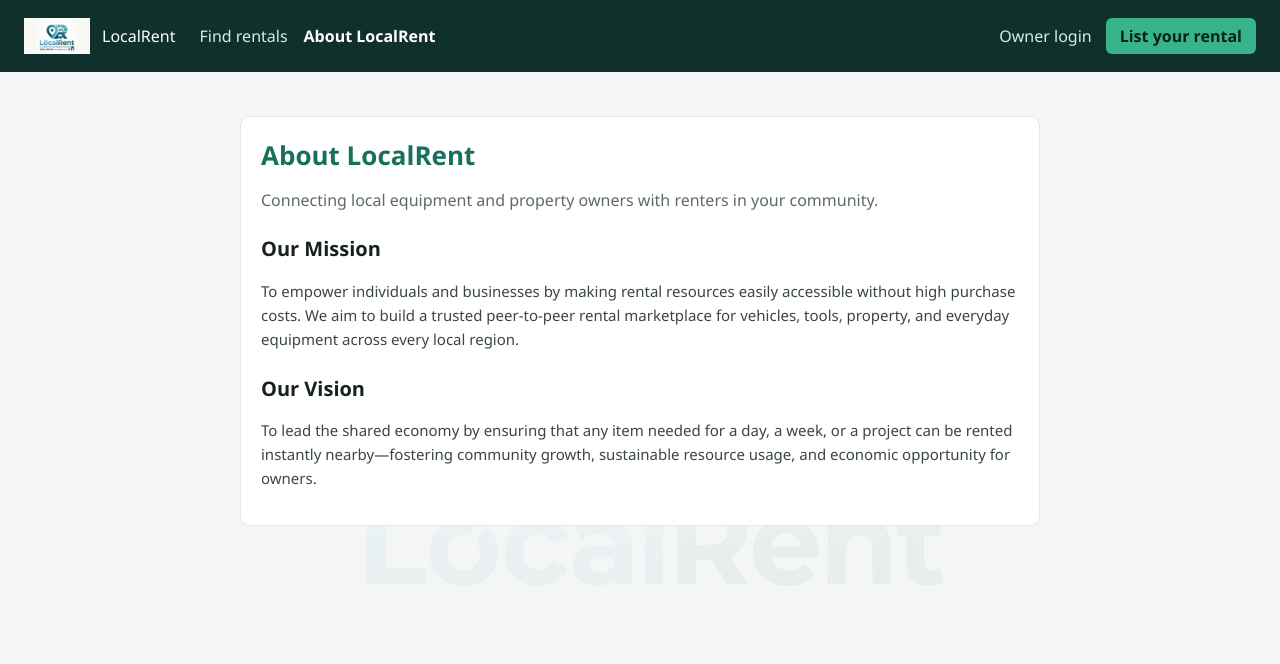
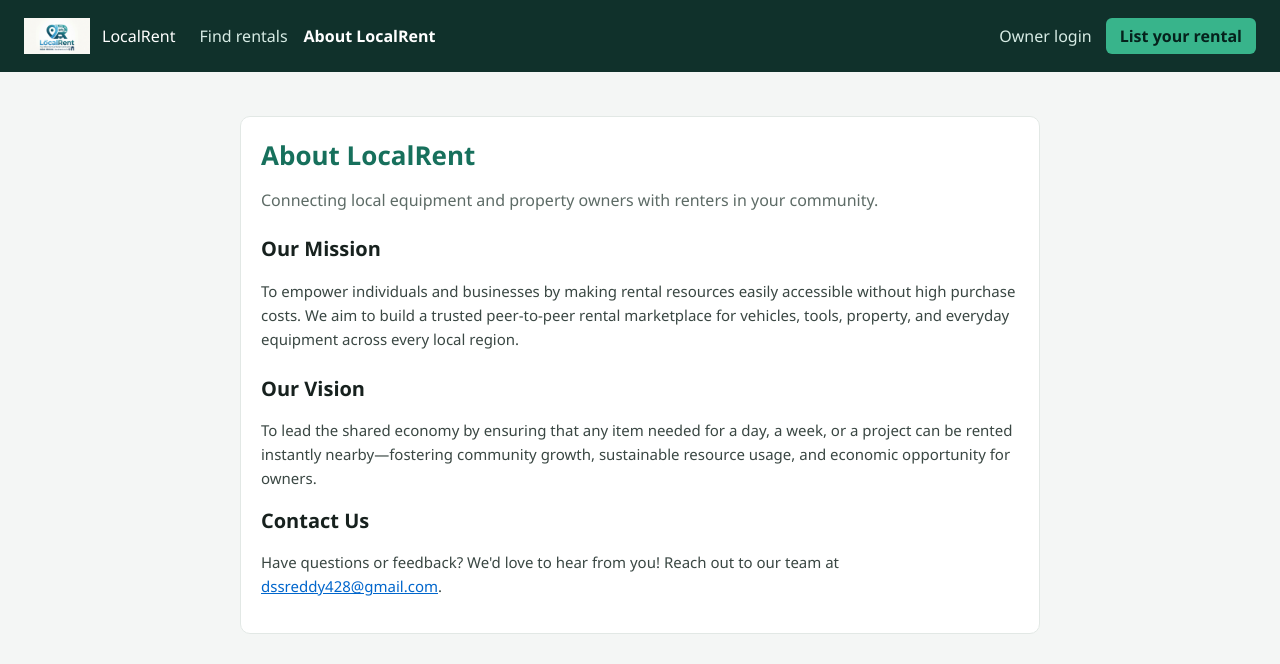
Before and after one commit to sreenivasadwarampudi/LocalRent-frontend, an Angular app: page /about in a window 1280 px wide. Shown: the top 664 px of the page. Built offline with nearby package versions, Linux system fonts and the light colour scheme.

Commit message:
Update about.component.html

```diff
--- a/src/app/pages/about/about.component.html
+++ b/src/app/pages/about/about.component.html
@@ -17,4 +17,13 @@
       To lead the shared economy by ensuring that any item needed for a day, a week, or a project can be rented instantly nearby—fostering community growth, sustainable resource usage, and economic opportunity for owners.
     </p>
   </section>
+
+  <section>
+  <h2 style="font-size: 20px; color: #17211e;">Contact Us</h2>
+  <p style="font-size: 15px; line-height: 1.6; color: #3a4743;">
+    Have questions or feedback? We&#39;d love to hear from you! Reach out to our team at
+    <a href="mailto:dssreddy428@gmail.com" style="color: #0066cc;">dssreddy428&#64;gmail.com</a>.
+  </p>
+</section>
+
 </div>
```
